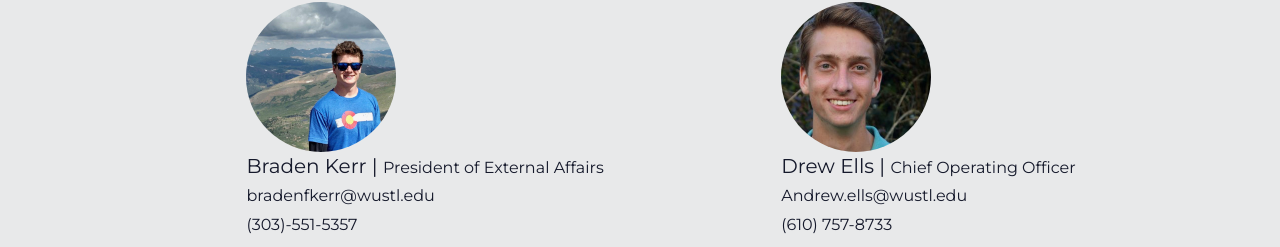
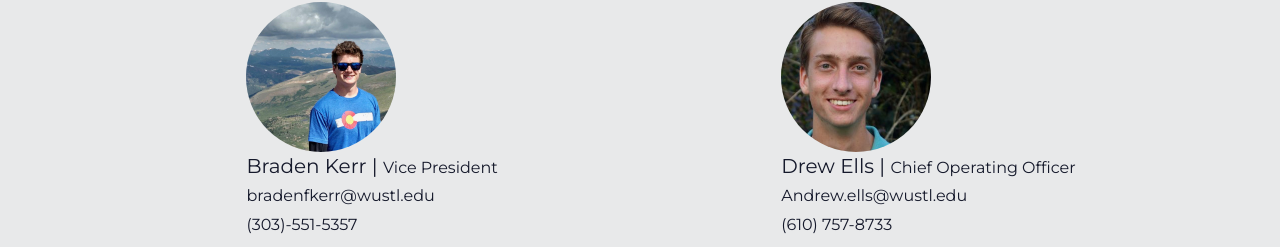
Before and after one commit to ETKwustl/ETK, a plain HTML site: page index.html in a window 1280 px wide. Shown: the part 2334-2581 px from the top of the page. Drawn offline with nearby package versions, Linux system fonts and the light colour scheme.

Commit message:
Update index.html

```diff
--- a/index.html
+++ b/index.html
@@ -101,7 +101,7 @@
                 <img src="assets/bradenKerr.jpg"></img>
                 <br>
                 <span class='execName'>Braden Kerr | </span>
-                <span class='execPosition'>President of External Affairs</span>
+                <span class='execPosition'>Vice President</span>
                 <br>
                 <span class='execEmail'>bradenfkerr@wustl.edu</span>
                 <br>
```
